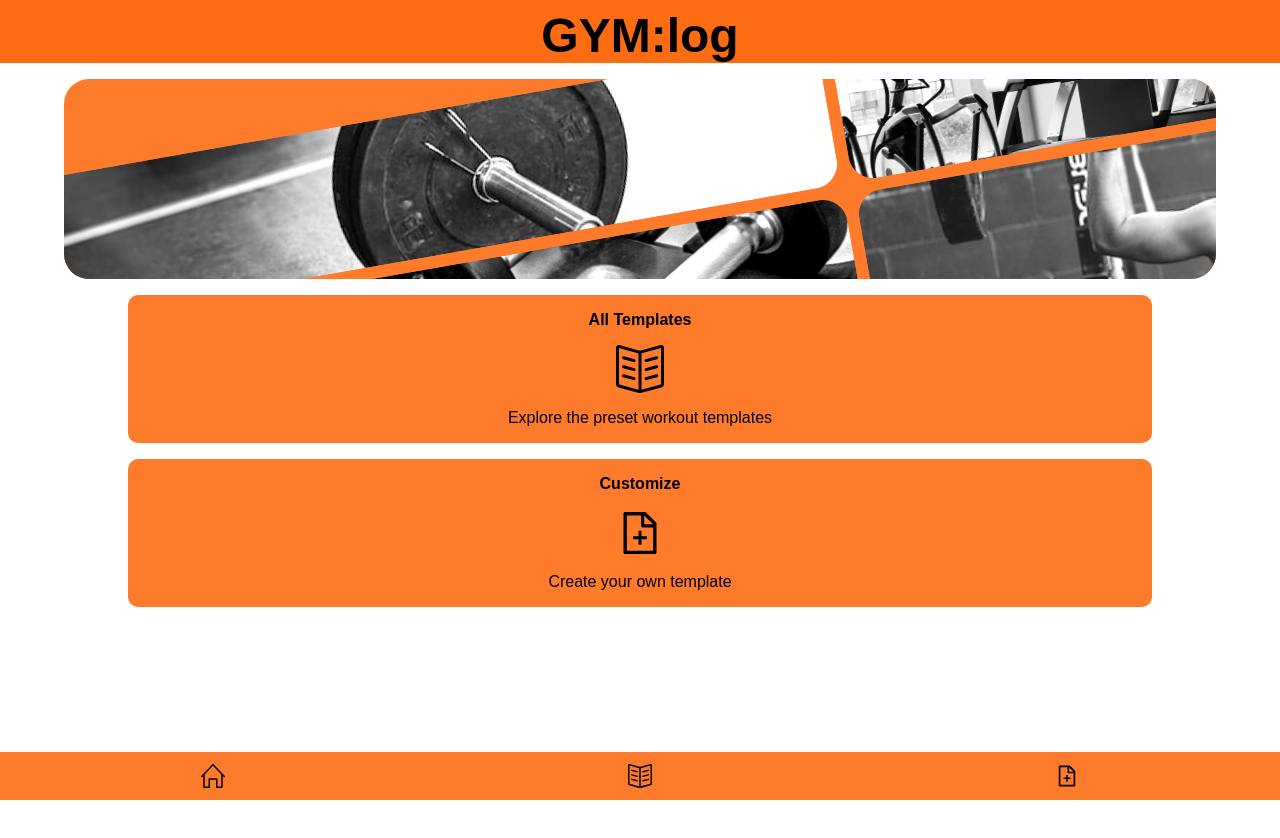
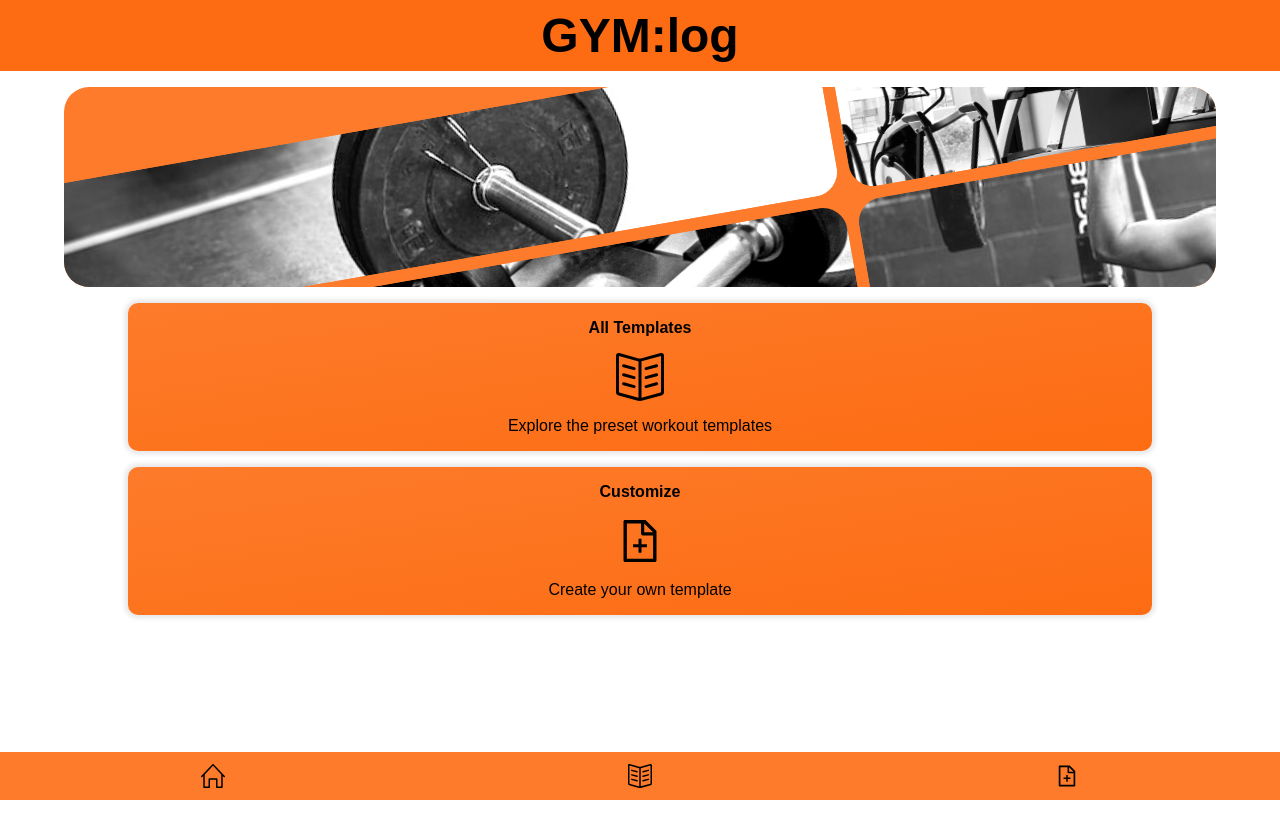
Before and after one commit to doctype-Melvin/repsetweight, a Next.js app: page / in a window 1280 px wide. Shown: the top 838 px of the page. Built offline with nearby package versions, Linux system fonts and the light colour scheme.

Commit message:
add gradient to link cards

```diff
--- a/components/Header/index.js
+++ b/components/Header/index.js
@@ -1,11 +1,9 @@
 import "./styles.css";
-import Navigation from "../Navigation";
 
 export default function Header() {
   return (
     <section className="header__container">
       <h1>GYM:log</h1>
-      {/* <Navigation /> */}
     </section>
   );
 }
--- a/components/Header/styles.css
+++ b/components/Header/styles.css
@@ -1,7 +1,6 @@
 .header__container {
   position: relative;
   font-size: 1.25rem;
-  /* height: var(--header-height); */
   height: fit-content;
   background-color: var(--orange);
 }
@@ -10,5 +9,5 @@ h1 {
   text-align: center;
   font-size: 3rem;
   margin: 0;
-  padding-top: 0.5rem;
+  padding: 0.5rem 0;
 }
--- a/components/LinkCard/styles.css
+++ b/components/LinkCard/styles.css
@@ -7,9 +7,14 @@
   flex-direction: column;
   justify-content: center;
   align-items: center;
-  background-color: var(--orange-light);
+  background-image: linear-gradient(
+    to bottom right,
+    var(--orange-light),
+    var(--orange)
+  );
   border-radius: 10px;
   padding: 0 1rem;
+  box-shadow: 0 0 5px 3px var(--grey);
 }
 
 .link__title {
```
